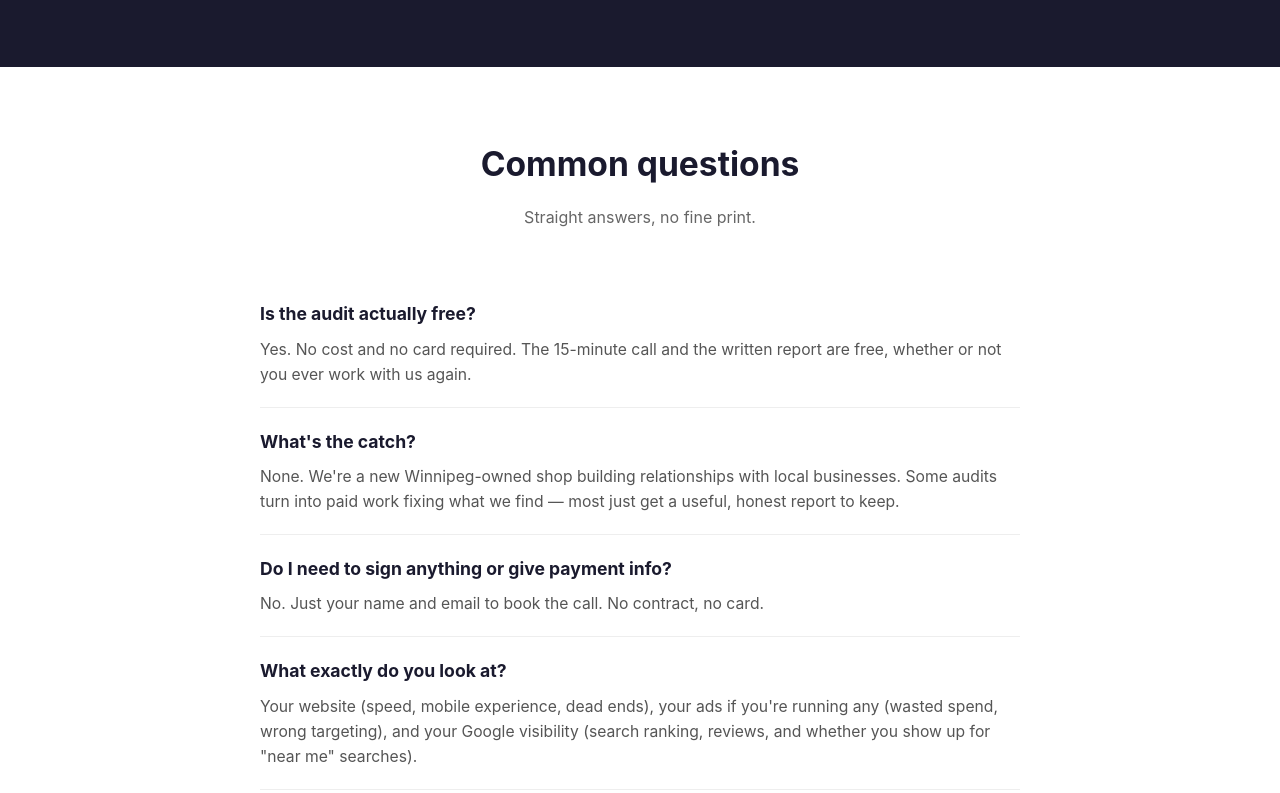
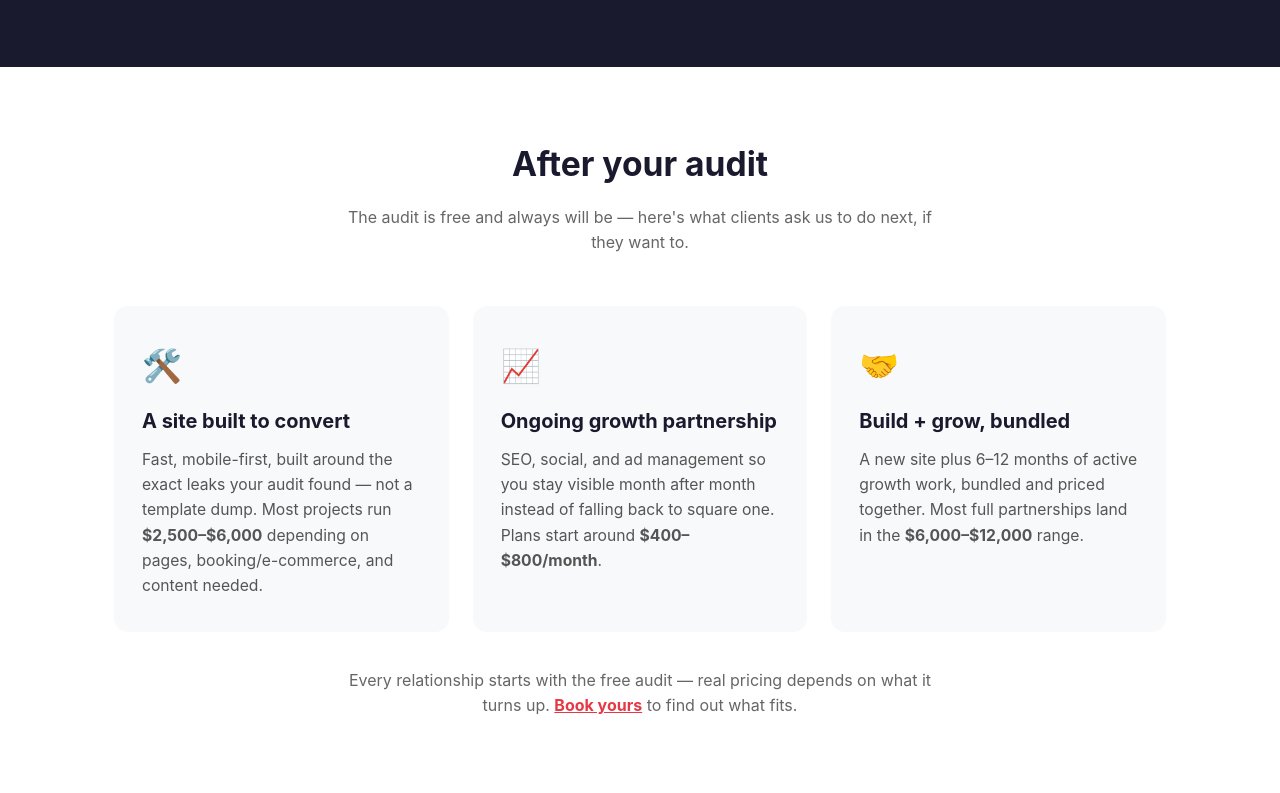
Before and after one commit to jaykk99/winnipeg-web-works, a plain HTML site: page index.html in a window 1280 px wide. Shown: the part 1603-2396 px from the top of the page. Drawn offline with Linux system fonts and the light colour scheme.

Commit message:
Add services & pricing section (website builds, growth retainers, bundled partnerships)

```diff
--- a/index.html
+++ b/index.html
@@ -205,6 +205,31 @@
   </div>
 </section>
 
+<section id="work-with-us">
+  <div class="container">
+    <h2>After your audit</h2>
+    <p class="sub">The audit is free and always will be — here's what clients ask us to do next, if they want to.</p>
+    <div class="cards">
+      <div class="card">
+        <div class="icon">🛠️</div>
+        <h3>A site built to convert</h3>
+        <p>Fast, mobile-first, built around the exact leaks your audit found — not a template dump. Most projects run <strong>$2,500–$6,000</strong> depending on pages, booking/e-commerce, and content needed.</p>
+      </div>
+      <div class="card">
+        <div class="icon">📈</div>
+        <h3>Ongoing growth partnership</h3>
+        <p>SEO, social, and ad management so you stay visible month after month instead of falling back to square one. Plans start around <strong>$400–$800/month</strong>.</p>
+      </div>
+      <div class="card">
+        <div class="icon">🤝</div>
+        <h3>Build + grow, bundled</h3>
+        <p>A new site plus 6–12 months of active growth work, bundled and priced together. Most full partnerships land in the <strong>$6,000–$12,000</strong> range.</p>
+      </div>
+    </div>
+    <p class="sub" style="margin-top:36px;margin-bottom:0;">Every relationship starts with the free audit — real pricing depends on what it turns up. <a href="#book" style="color:#e63946;font-weight:700;">Book yours</a> to find out what fits.</p>
+  </div>
+</section>
+
 <section id="faq">
   <div class="container">
     <h2>Common questions</h2>
```
